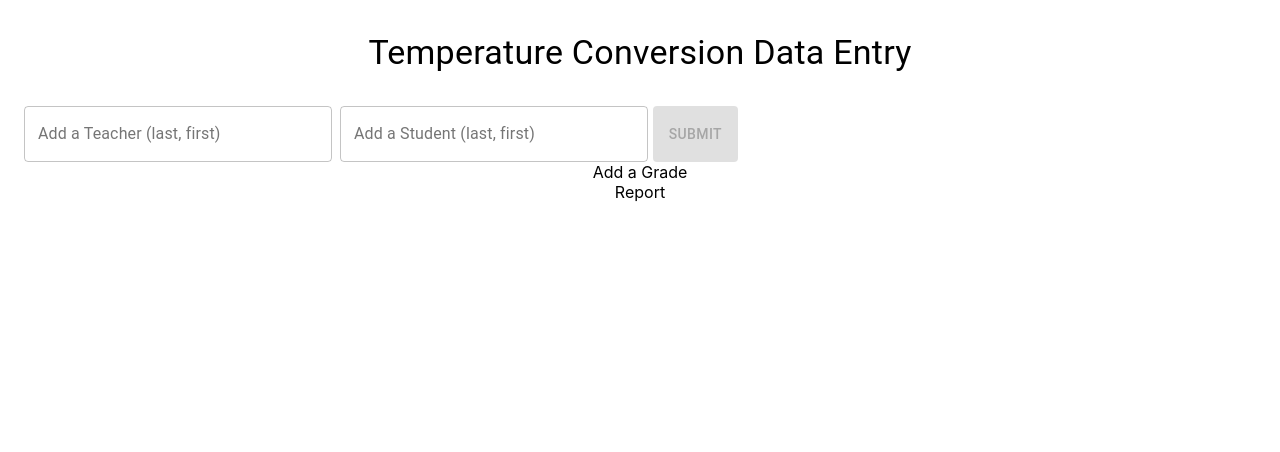
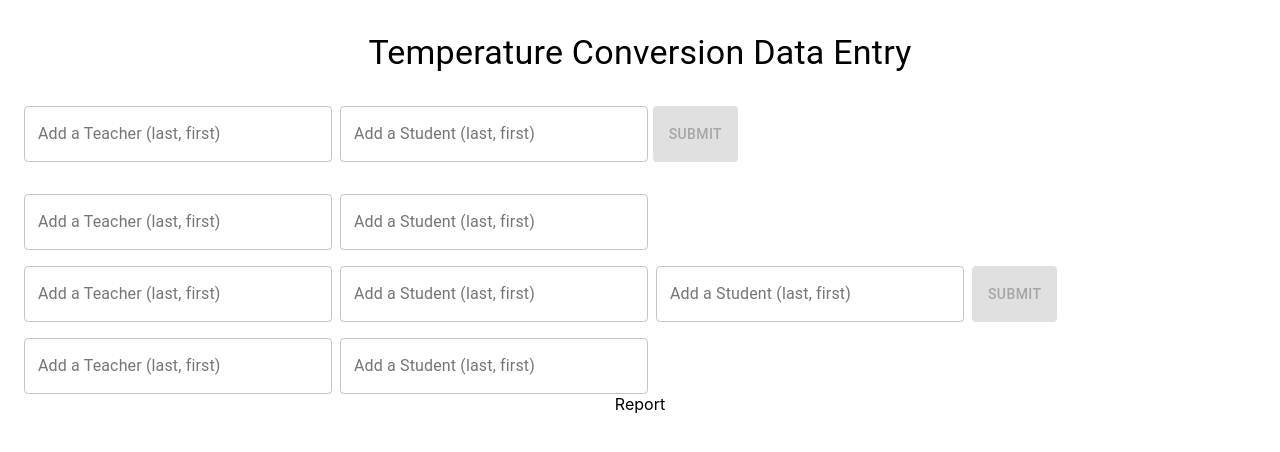
Before and after one commit to tpsnugget/tempConversion, a React (Create React App) app in the folder client/: page / in a window 1280 px wide. Shown: the top 452 px of the page. Built offline with nearby package versions, Linux system fonts and the light colour scheme; no server answers.

Commit message:
Added basic layout for <AddGrade /> Component

```diff
--- a/client/src/components/AddGrade.js
+++ b/client/src/components/AddGrade.js
@@ -1,17 +1,54 @@
 import React, { useEffect, useState } from 'react'
-// import axios from 'axios'
-// import Box from '@material-ui/core/Box'
-// import Container from '@material-ui/core/container'
+import Button from '@material-ui/core/Button'
 import Grid from '@material-ui/core/Grid'
-// import { node_server } from '../helpers'
-// import PropTypes from 'prop-types'
-// import TextField from '@material-ui/core/TextField'
-// import Typography from '@material-ui/core/Typography'
+import PropTypes from 'prop-types'
+import TextField from '@material-ui/core/TextField'
 
 const AddGrade = ({}) => {
+
+   const [ student, setStudent ] = useState('')
+   const [ teacher, setTeacher ] = useState('')
+
    return (
-      <Grid>
-         Add a Grade
+      <Grid container style={{marginTop: '2rem'}}>
+
+         <Grid container>
+            <Grid item xs={3}>
+               <TextField label='Add a Teacher (last, first)' variant='outlined'  style={{width: '100%'}} value={teacher} />
+            </Grid>
+            <Grid item xs={3}>
+               <TextField label='Add a Student (last, first)' variant='outlined'  style={{width: '100%', marginLeft: '0.5rem'}} value={student} />
+            </Grid>
+         </Grid>
+
+         <Grid container style={{marginTop: '1rem'}}>
+            <Grid item xs={3}>
+               <TextField label='Add a Teacher (last, first)' variant='outlined'  style={{width: '100%'}} value={teacher} />
+            </Grid>
+            <Grid item xs={3}>
+               <TextField label='Add a Student (last, first)' variant='outlined'  style={{width: '100%', marginLeft: '0.5rem'}} value={student} />
+            </Grid>
+            <Grid item xs={3}>
+               <TextField label='Add a Student (last, first)' variant='outlined'  style={{width: '100%', marginLeft: '1rem'}} value={student} />
+            </Grid>
+            <Grid item xs={1}>
+               {false ?
+                  <Button color='primary' variant='contained'  style={{height: '100%', marginLeft: '1.5rem'}} >Submit</Button>
+                  :
+                  <Button color='primary' variant='contained' disabled style={{height: '100%', marginLeft: '1.5rem'}} >Submit</Button>
+               }
+            </Grid>
+         </Grid>
+
+         <Grid container style={{marginTop: '1rem'}}>
+            <Grid item xs={3}>
+               <TextField label='Add a Teacher (last, first)' variant='outlined'  style={{width: '100%'}} value={teacher} />
+            </Grid>
+            <Grid item xs={3}>
+               <TextField label='Add a Student (last, first)' variant='outlined'  style={{width: '100%', marginLeft: '0.5rem'}} value={student} />
+            </Grid>
+         </Grid>
+
       </Grid>
    )
 }
```
